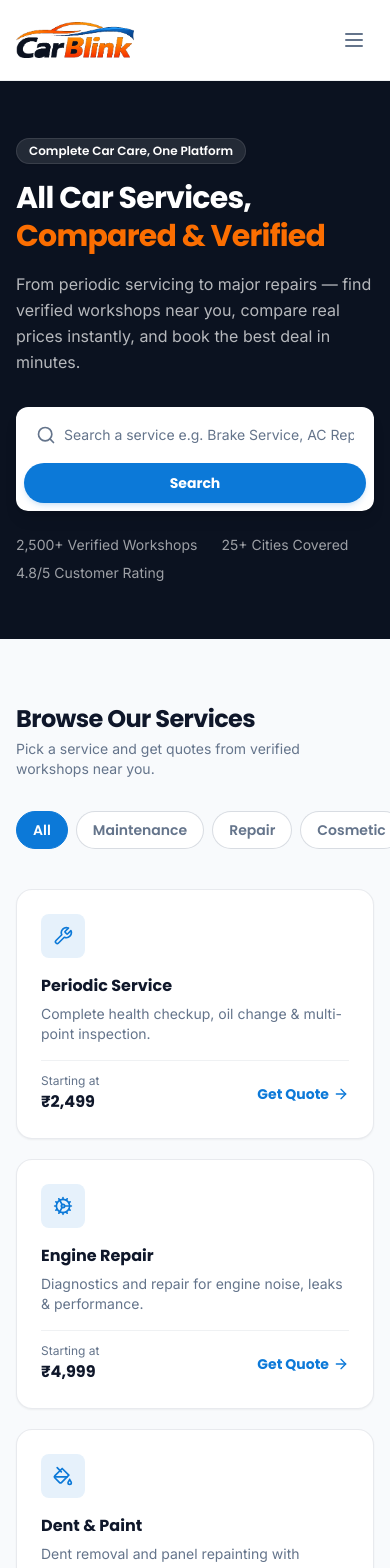
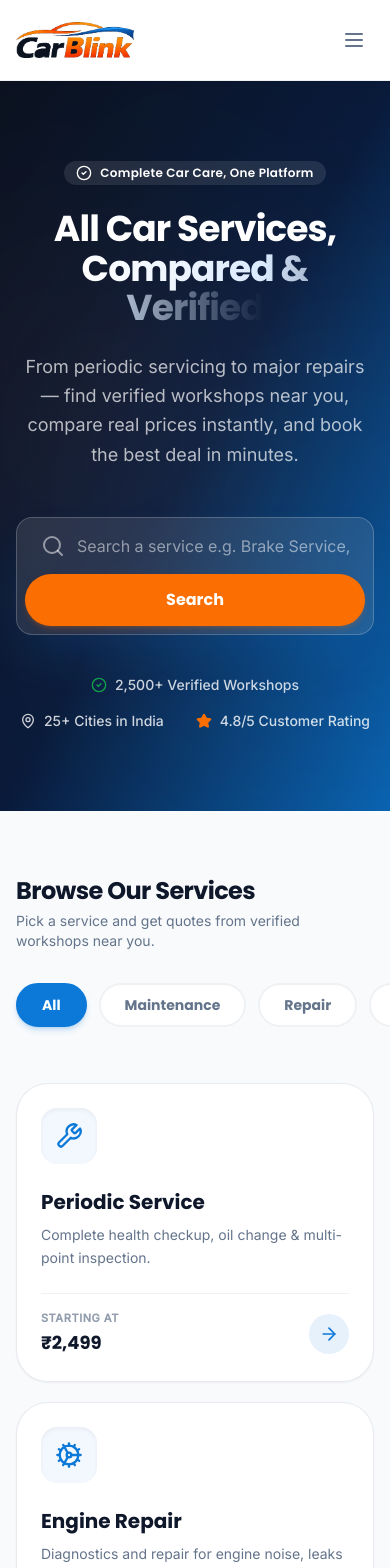
Before and after one commit to ajayAnthwal/car_blink, a Next.js app: page /services in a window 390 px wide. Shown: the top 1568 px of the page. Built offline with nearby package versions, Linux system fonts and the light colour scheme.

Commit message:
services booking form added

```diff
--- a/app/(marketing)/quotes/page.tsx
+++ b/app/(marketing)/quotes/page.tsx
@@ -1,8 +1,9 @@
 "use client";
 
-import { useState } from "react";
+import { useState, useEffect, Suspense } from "react";
 import Image from "next/image";
 import Link from "next/link";
+import { useSearchParams } from "next/navigation";
 import {
   ChevronRight,
   Car,
@@ -19,17 +20,77 @@ import Button from "@/components/ui/Button";
 
 const MAKES = ["Toyota", "BMW", "Mercedes", "Audi", "Nissan", "Honda"];
 const MODELS = ["Sedan", "SUV", "Hatchback", "Coupe", "Luxury"];
-const SERVICES = ["Periodic Service", "Engine Repair", "Dent & Paint", "AC Repair", "Brake Service"];
 
-export default function QuotesPage() {
+const ALL_SERVICES = [
+  { name: "Periodic Service", price: "₹2,499" },
+  { name: "Engine Repair", price: "₹4,999" },
+  { name: "Dent & Paint", price: "₹5,499" },
+  { name: "Car Wash", price: "₹499" },
+  { name: "Detailing", price: "₹2,999" },
+  { name: "PPF (Paint Protection Film)", price: "₹25,999" },
+  { name: "Ceramic Coating", price: "₹14,999" },
+  { name: "Tyres", price: "₹5,499" },
+  { name: "Battery", price: "₹6,499" },
+  { name: "AC Repair", price: "₹1,499" },
+  { name: "Suspension", price: "₹3,999" },
+  { name: "Insurance Claims", price: "Free assistance" },
+  { name: "Clutch Repair", price: "₹5,999" },
+  { name: "Brake Service", price: "₹1,299" },
+];
+
+function QuotesForm() {
+  const searchParams = useSearchParams();
   const [step, setStep] = useState(1);
   const [formData, setFormData] = useState({
     make: "",
     model: "",
-    service: "",
+    services: [] as string[],
     name: "",
     phone: "",
   });
+
+  const [availableServices, setAvailableServices] = useState(ALL_SERVICES.map(s => s.name));
+
+  useEffect(() => {
+    const serviceParam = searchParams.get("service");
+    if (serviceParam) {
+      setFormData(prev => ({ ...prev, services: [serviceParam] }));
+
+      if (!availableServices.includes(serviceParam)) {
+        setAvailableServices(prev => [serviceParam, ...prev]);
+      }
+    }
+  }, [searchParams]);
+
+  const toggleService = (serviceName: string) => {
+    setFormData((prev) => {
+      const isSelected = prev.services.includes(serviceName);
+      if (isSelected) {
+        return { ...prev, services: prev.services.filter(s => s !== serviceName) };
+      } else {
+        return { ...prev, services: [...prev.services, serviceName] };
+      }
+    });
+  };
+
+  const calculateTotalQuote = () => {
+    if (formData.services.length === 0) return "---";
+    let total = 0;
+    let hasFree = false;
+    formData.services.forEach(serviceName => {
+      const service = ALL_SERVICES.find(s => s.name === serviceName);
+      if (service) {
+        if (service.price.toLowerCase().includes("free")) {
+          hasFree = true;
+        } else {
+          const num = parseInt(service.price.replace(/[^0-9]/g, ""));
+          if (!isNaN(num)) total += num;
+        }
+      }
+    });
+    if (total === 0 && hasFree) return "Free";
+    return total > 0 ? `₹${total.toLocaleString()}` : "---";
+  };
 
   const nextStep = () => setStep((s) => Math.min(s + 1, 4));
   const prevStep = () => setStep((s) => Math.max(s - 1, 1));
@@ -99,28 +160,31 @@ export default function QuotesPage() {
       case 3:
         return (
           <div className="animate-in fade-in slide-in-from-bottom-4 duration-500">
-            <h2 className="font-heading font-black text-2xl text-neutral-text-dark mb-2">Select Service</h2>
-            <p className="font-body text-neutral-text-muted mb-6">What service does your {formData.make} {formData.model} need?</p>
+            <h2 className="font-heading font-black text-2xl text-neutral-text-dark mb-2">Select Services</h2>
+            <p className="font-body text-neutral-text-muted mb-6">What does your {formData.make} {formData.model} need? (Select multiple)</p>
             <div className="grid grid-cols-1 sm:grid-cols-2 gap-4">
-              {SERVICES.map((service) => (
+              {availableServices.map((service) => {
+                const isSelected = formData.services.includes(service);
+                return (
                   <button
                     key={service}
-                  onClick={() => updateForm("service", service)}
+                    onClick={() => toggleService(service)}
                     className={`flex items-center gap-3 p-4 rounded-2xl border-2 transition-all text-left ${
-                    formData.service === service
+                      isSelected
                         ? "border-primary-blue bg-primary-blue/5 text-primary-blue"
                         : "border-neutral-text-muted/10 bg-white text-neutral-text-dark hover:border-primary-blue/30 hover:bg-neutral-bg"
                     }`}
                   >
-                  <Settings className={`w-5 h-5 ${formData.service === service ? 'text-primary-blue' : 'text-neutral-text-muted'}`} />
+                    <Settings className={`w-5 h-5 ${isSelected ? 'text-primary-blue' : 'text-neutral-text-muted'}`} />
                     <span className="font-heading font-bold text-sm flex-1">{service}</span>
-                  {formData.service === service && <CheckCircle2 className="w-4 h-4 text-primary-blue" />}
+                    {isSelected && <CheckCircle2 className="w-4 h-4 text-primary-blue" />}
                   </button>
-              ))}
+                );
+              })}
             </div>
             <div className="mt-8 flex justify-between">
               <Button variant="ghost" onClick={prevStep}>Back</Button>
-              <Button onClick={nextStep} disabled={!formData.service} rightIcon={<ArrowRight className="w-4 h-4" />}>
+              <Button onClick={nextStep} disabled={formData.services.length === 0} rightIcon={<ArrowRight className="w-4 h-4" />}>
                 Continue
               </Button>
             </div>
@@ -162,9 +226,7 @@ export default function QuotesPage() {
               <Button variant="ghost" onClick={prevStep}>Back</Button>
               <Button
                 onClick={() => {
-                  alert("Quote requested successfully! Our team will contact you shortly.");
-                  setStep(1);
-                  setFormData({ make: "", model: "", service: "", name: "", phone: "" });
+                  setStep(5);
                 }}
                 disabled={!formData.name || !formData.phone}
                 variant="accent"
@@ -173,6 +235,21 @@ export default function QuotesPage() {
                 Get Free Quote
               </Button>
             </div>
+          </div>
+        );
+      case 5:
+        return (
+          <div className="animate-in fade-in zoom-in-95 duration-500 flex flex-col items-center justify-center text-center py-10">
+            <div className="w-20 h-20 bg-success/10 rounded-full flex items-center justify-center mb-6 shadow-inner shadow-success/20">
+              <CheckCircle2 className="w-10 h-10 text-success" />
+            </div>
+            <h2 className="font-heading font-black text-3xl text-neutral-text-dark mb-4">Request Sent Successfully!</h2>
+            <p className="font-body text-neutral-text-muted text-lg max-w-md leading-relaxed mb-8">
+              Thank you, <span className="font-bold text-neutral-text-dark">{formData.name}</span>. We've received your request for <span className="font-bold text-neutral-text-dark">{formData.services.join(", ")}</span>. Our top-rated workshops are calculating your exact quote and we will contact you on <span className="font-bold text-neutral-text-dark">+91 {formData.phone}</span> shortly.
+            </p>
+            <Button variant="primary" size="lg" href="/">
+              Return to Home
+            </Button>
           </div>
         );
     }
@@ -246,15 +323,15 @@ export default function QuotesPage() {
                     </span>
                   </div>
                   <div className="flex justify-between items-center pb-4 border-b border-white/10">
-                    <span className="font-body text-white/70 text-sm">Service</span>
-                    <span className="font-heading font-bold text-right">
-                      {formData.service || "Not selected"}
+                    <span className="font-body text-white/70 text-sm shrink-0 mr-4">Service(s)</span>
+                    <span className="font-heading font-bold text-right text-sm line-clamp-2">
+                      {formData.services.length > 0 ? formData.services.join(", ") : "Not selected"}
                     </span>
                   </div>
                   <div className="flex justify-between items-center pt-2">
                     <span className="font-body text-white/90 text-sm font-semibold">Estimated Quote</span>
                     <span className="font-heading font-black text-xl text-accent-orange">
-                      {formData.service ? "Calculating..." : "---"}
+                      {calculateTotalQuote()}
                     </span>
                   </div>
                 </div>
@@ -299,3 +376,11 @@ export default function QuotesPage() {
     </div>
   );
 }
+
+export default function QuotesPage() {
+  return (
+    <Suspense fallback={<div className="min-h-screen flex items-center justify-center bg-neutral-bg">Loading...</div>}>
+      <QuotesForm />
+    </Suspense>
+  );
+}
--- a/app/(marketing)/services/[id]/page.tsx
+++ b/app/(marketing)/services/[id]/page.tsx
@@ -154,7 +154,7 @@ export default function ServiceDetailsPage({ params }: { params: { id: string }
               </div>
 
               <div className="flex flex-col gap-3">
-                <Button variant="primary" size="lg" fullWidth rightIcon={<ArrowRight className="w-5 h-5" />} href="/quotes">
+                <Button variant="primary" size="lg" fullWidth rightIcon={<ArrowRight className="w-5 h-5" />} href={`/quotes?service=${encodeURIComponent(service.name)}`}>
                   Request a Quote
                 </Button>
                 <Button variant="outline" size="lg" fullWidth href="https://wa.me/919876543210">
--- a/features/services/components/ServicesCatalog.tsx
+++ b/features/services/components/ServicesCatalog.tsx
@@ -165,15 +165,15 @@ export default function ServicesCatalog() {
         </div>
 
         {/* Category filter tabs */}
-        <div className="flex gap-2 overflow-x-auto pb-2 mb-8 -mx-4 px-4 sm:mx-0 sm:px-0 scrollbar-hide">
+        <div className="flex gap-3 overflow-x-auto pb-4 mb-10 -mx-4 px-4 sm:mx-0 sm:px-0 scrollbar-hide">
           {categories.map((category) => (
             <button
               key={category}
               onClick={() => setActiveCategory(category)}
-              className={`whitespace-nowrap px-4 py-2 rounded-full font-heading text-sm font-semibold border transition-colors shrink-0 ${
+              className={`whitespace-nowrap px-6 py-2.5 rounded-full font-heading text-sm font-bold border-2 transition-all duration-300 shrink-0 ${
                 activeCategory === category
-                  ? "bg-primary-blue text-white border-primary-blue"
-                  : "bg-white text-neutral-text-muted border-neutral-text-muted/25 hover:border-primary-blue hover:text-primary-blue"
+                  ? "bg-primary-blue text-white border-primary-blue shadow-md shadow-primary-blue/20"
+                  : "bg-white text-neutral-text-muted border-neutral-text-muted/10 hover:border-primary-blue/30 hover:text-primary-blue hover:bg-primary-blue/5"
               }`}
             >
               {category}
@@ -188,30 +188,32 @@ export default function ServicesCatalog() {
             return (
               <Card
                 key={service.name}
-                hoverable
-                className="group flex flex-col bg-white border border-neutral-text-muted/15 rounded-2xl p-5"
+                className="group flex flex-col bg-white border border-neutral-text-muted/10 rounded-[2rem] p-6 sm:p-8 transition-all duration-500 hover:-translate-y-2 hover:shadow-2xl hover:shadow-primary-blue/10 hover:border-primary-blue/30"
               >
-                <div className="w-11 h-11 rounded-lg bg-primary-blue/10 flex items-center justify-center mb-4 group-hover:bg-accent-orange/10 transition-colors">
-                  <Icon className="w-5 h-5 text-primary-blue group-hover:text-accent-orange transition-colors" />
+                <div className="w-14 h-14 rounded-2xl bg-primary-blue/5 flex items-center justify-center mb-6 group-hover:bg-primary-blue group-hover:scale-110 group-hover:-rotate-3 transition-all duration-500 shadow-inner">
+                  <Icon className="w-7 h-7 text-primary-blue group-hover:text-white transition-colors duration-500" />
                 </div>
-                <h3 className="font-heading font-bold text-neutral-text-dark mb-1.5">
+                <h3 className="font-heading font-black text-xl text-neutral-text-dark mb-2 group-hover:text-primary-blue transition-colors duration-300">
                   {service.name}
                 </h3>
-                <p className="font-body text-sm text-neutral-text-muted mb-4 flex-1">
+                <p className="font-body text-sm text-neutral-text-muted leading-relaxed mb-6 flex-1">
                   {service.description}
                 </p>
-                <div className="flex items-center justify-between pt-3 border-t border-neutral-text-muted/10">
-                  <div>
-                    <span className="font-body text-xs text-neutral-text-muted block">
+
+                <div className="flex items-center justify-between pt-4 border-t border-neutral-text-muted/10">
+                  <div className="flex flex-col">
+                    <span className="font-body text-[11px] font-bold uppercase tracking-wider text-neutral-text-muted/70 mb-0.5">
                       Starting at
                     </span>
-                    <span className="font-heading font-bold text-neutral-text-dark">
+                    <span className="font-heading font-black text-lg text-neutral-text-dark">
                       {service.priceFrom}
                     </span>
                   </div>
-                  <Link href={`/services/${service.name.toLowerCase().replace(/[^a-z0-9]+/g, '-')}`} className="flex items-center gap-1 font-heading text-sm font-bold text-primary-blue hover:text-primary-blue-dark transition-colors">
-                    Get Quote
-                    <ArrowRight className="w-4 h-4" />
+                  <Link
+                    href={`/services/${service.name.toLowerCase().replace(/[^a-z0-9]+/g, '-')}`}
+                    className="flex items-center justify-center w-10 h-10 rounded-full bg-primary-blue/10 text-primary-blue group-hover:bg-primary-blue group-hover:text-white transition-colors duration-300"
+                  >
+                    <ArrowRight className="w-5 h-5" />
                   </Link>
                 </div>
               </Card>
--- a/features/services/components/ServicesHero.tsx
+++ b/features/services/components/ServicesHero.tsx
@@ -1,47 +1,72 @@
-import { Search } from "lucide-react";
+import React from "react";
+import { Search, Star, MapPin, CheckCircle2 } from "lucide-react";
 import Container from "@/components/ui/Container";
 import Badge from "@/components/ui/Badge";
 import Button from "@/components/ui/Button";
 
 export default function ServicesHero() {
   return (
-    <section className="bg-primary-navy text-white py-14 md:py-20">
-      <Container>
-        <div className="max-w-2xl">
-          <Badge variant="info" className="bg-white/10 text-accent-orange border border-white/10 shadow-none mb-4">
-            Complete Car Care, One Platform
+    <section className="relative bg-gradient-to-br from-primary-navy via-[#0A1A3A] to-primary-blue-dark py-20 md:py-32 overflow-hidden">
+
+      {/* Abstract Background Elements */}
+      <div className="absolute inset-0 z-0">
+        <div className="absolute top-1/4 left-1/4 w-[500px] h-[500px] bg-primary-blue/20 rounded-full blur-[120px] mix-blend-screen opacity-50" />
+        <div className="absolute bottom-1/4 right-1/4 w-[400px] h-[400px] bg-accent-orange/10 rounded-full blur-[100px] mix-blend-screen opacity-50" />
+      </div>
+
+      <Container className="relative z-10">
+        <div className="max-w-3xl mx-auto text-center flex flex-col items-center">
+
+          <Badge variant="info" className="bg-white/10 backdrop-blur-md border-white/20 text-accent-orange shadow-sm mb-6">
+            <span className="font-semibold tracking-wide flex items-center gap-2">
+              <CheckCircle2 className="w-4 h-4" />
+              Complete Car Care, One Platform
+            </span>
           </Badge>
 
-          <h1 className="font-heading font-black text-3xl md:text-5xl text-white leading-tight mb-4 tracking-tight">
-            All Car Services,{" "}
-            <span className="text-accent-orange">Compared &amp; Verified</span>
+          <h1 className="font-heading font-black text-4xl md:text-6xl text-white leading-[1.1] mb-6 tracking-tight">
+            All Car Services,<br />
+            <span className="text-transparent bg-clip-text bg-gradient-to-r from-white via-blue-100 to-primary-blue-light">
+              Compared & Verified
+            </span>
           </h1>
 
-          <p className="font-body text-white/70 text-base md:text-lg mb-8 leading-relaxed">
-            From periodic servicing to major repairs — find verified
-            workshops near you, compare real prices instantly, and book the
-            best deal in minutes.
+          <p className="font-body text-white/70 text-lg md:text-xl mb-12 leading-relaxed max-w-2xl">
+            From periodic servicing to major repairs — find verified workshops near you,
+            compare real prices instantly, and book the best deal in minutes.
           </p>
 
-          <div className="flex flex-col sm:flex-row gap-2 bg-white rounded-xl p-2 shadow-lg">
-            <div className="flex items-center gap-2 flex-1 px-3">
-              <Search className="w-5 h-5 text-neutral-text-muted shrink-0" />
+          {/* Elevated Search Bar */}
+          <div className="w-full max-w-2xl bg-white/10 backdrop-blur-xl border border-white/20 rounded-2xl p-2 shadow-2xl shadow-primary-blue/20 flex flex-col sm:flex-row gap-2 transition-transform duration-300 hover:scale-[1.02]">
+            <div className="flex items-center gap-3 flex-1 px-4 py-2 sm:py-0">
+              <Search className="w-6 h-6 text-white/50 shrink-0" />
               <input
                 type="text"
                 placeholder="Search a service e.g. Brake Service, AC Repair..."
-                className="w-full py-2.5 font-body text-sm text-neutral-text-dark placeholder:text-neutral-text-muted focus:outline-none bg-transparent"
+                className="w-full font-body text-base text-white placeholder:text-white/50 focus:outline-none bg-transparent"
               />
             </div>
-            <Button variant="primary" size="md" className="shrink-0">
+            <Button variant="accent" size="lg" className="shrink-0 w-full sm:w-auto font-bold px-8 shadow-lg shadow-accent-orange/20">
               Search
             </Button>
           </div>
 
-          <div className="flex flex-wrap gap-x-6 gap-y-2 mt-6 font-body text-sm text-white/60">
-            <span>2,500+ Verified Workshops</span>
-            <span>25+ Cities Covered</span>
-            <span>4.8/5 Customer Rating</span>
+          {/* Trust Metrics */}
+          <div className="flex flex-wrap items-center justify-center gap-x-8 gap-y-4 mt-10 font-body text-sm text-white/80">
+            <div className="flex items-center gap-2">
+              <CheckCircle2 className="w-4 h-4 text-success" />
+              <span className="font-medium">2,500+ Verified Workshops</span>
+            </div>
+            <div className="flex items-center gap-2">
+              <MapPin className="w-4 h-4 text-primary-blue-light" />
+              <span className="font-medium">25+ Cities in India</span>
+            </div>
+            <div className="flex items-center gap-2">
+              <Star className="w-4 h-4 fill-accent-orange text-accent-orange" />
+              <span className="font-medium">4.8/5 Customer Rating</span>
+            </div>
           </div>
+
         </div>
       </Container>
     </section>
```
Also changed, not shown: features/services/components/ServiceProcessCTA.tsx (+57 -17 lines). Lines whose indentation alone changed are shown as unchanged.
